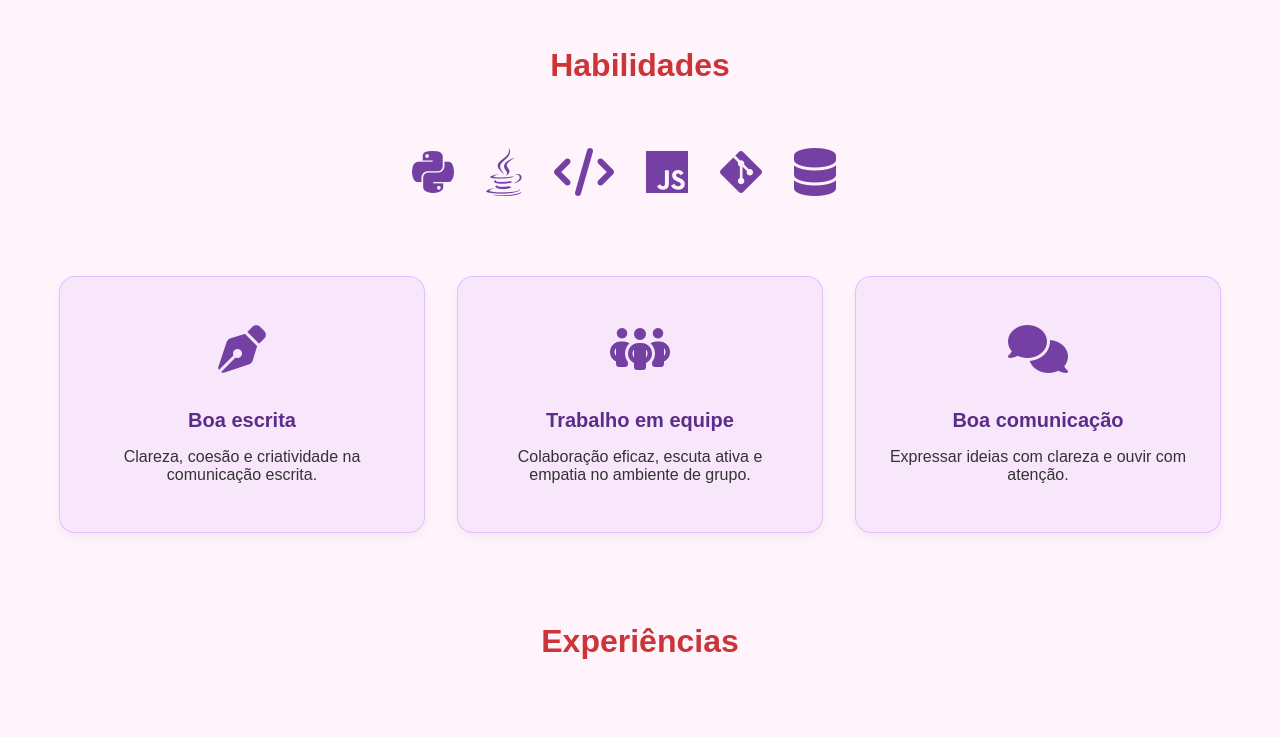
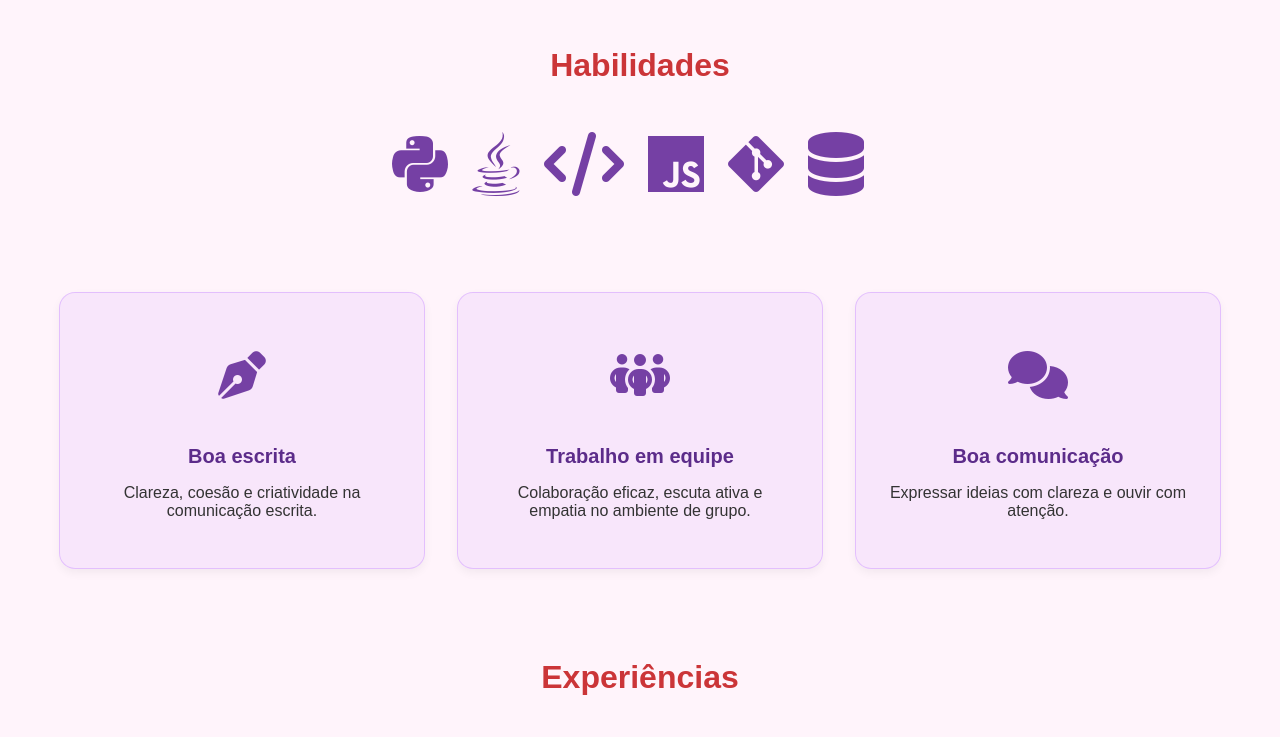
Before and after one commit to gabizdini/CurriculoGabrieli, a plain HTML site: page index.html in a window 1280 px wide. Shown: the part 780-1517 px from the top of the page. Drawn offline with Linux system fonts and the light colour scheme; some icons are missing; a web font is replaced by a local one.

Commit message:
update habilidades

```diff
--- a/index.html
+++ b/index.html
@@ -50,6 +50,7 @@ Neste espaço, compartilho um pouco sobre minhas habilidades, formações e expe
         <section id="habilidades">
             <h2>Habilidades</h2>
             <div class="habilidades-container">
+                <div class="icones-tecnologia">
                     <i class="fa-brands fa-python"></i>
                     <i class="fa-brands fa-java"></i>
                     <i class="fa-solid fa-code"></i>
@@ -57,8 +58,10 @@ Neste espaço, compartilho um pouco sobre minhas habilidades, formações e expe
                     <i class="fa-brands fa-git-alt"></i>
                     <i class="fa-solid fa-database"></i>
                     <i class="devicon-r-plain"></i>
+                </div>
 
                 <!-- Habilidades adicionais -->
+                 <div class="habilidades-adicionais">
                     <div class="cards-container">
                         <div class="card">
                             <i class="fa-solid fa-pen-nib fa-2x"></i>
@@ -75,6 +78,9 @@ Neste espaço, compartilho um pouco sobre minhas habilidades, formações e expe
                             <h3>Boa comunicação</h3>
                             <p>Expressar ideias com clareza e ouvir com atenção.</p>
                         </div>
+                    </div>
+                 </div>
+
         </div>
         </section>
         <section id="experiencia">
--- a/style.css
+++ b/style.css
@@ -24,7 +24,7 @@ nav {
     top: 0;
     width: 100%;
     z-index: 1000;
-    background-color: rgba(117, 64, 164, 0.9);
+    background-color: rgba(117, 64, 164, 0.8);
     backdrop-filter: blur(5px);
 }
 
@@ -139,15 +139,40 @@ section {
     justify-content: center;
     gap: 2rem; /* Add gap between icons */
 }
+.icones-tecnologia {
+  display: flex;
+  justify-content: center;
+  flex-wrap: wrap;
+  gap: 1.5rem;
+  margin-bottom: 2rem;
+}
 
-#habilidades i {
+.icones-tecnologia i {
+  font-size: 4rem;
+  color: #7540A4;
+  transition: transform 0.3s ease, color 0.3s ease;
+}
+
+.icones-tecnologia i:hover {
+  transform: scale(1.2);
+  color: #8a55b9;
+}
+
+.habilidades-container {
+  display: flex;
+  flex-direction: column;
+  align-items: center;
+}
+
+.habilidades-adicionais i {
     font-size: 3rem;
+    padding: 10px;
     color: #7540A4;
     transition: transform 0.3s ease, color 0.3s ease;
     margin: 1rem 0; /* Add margin to ensure proper spacing */
 }
 
-#habilidades i:hover {
+.habilidades-adicionais i:hover {
     transform: scale(1.2);
     color: #8a55b9;
 }
@@ -220,6 +245,7 @@ section {
     text-align: center;
 }
 #formulario h2 {
+    padding-top: 2rem;
     color: #CB3538;
     margin-bottom: 1rem;
     font-size: 2rem;
```
Lines whose indentation alone changed are shown as unchanged.
